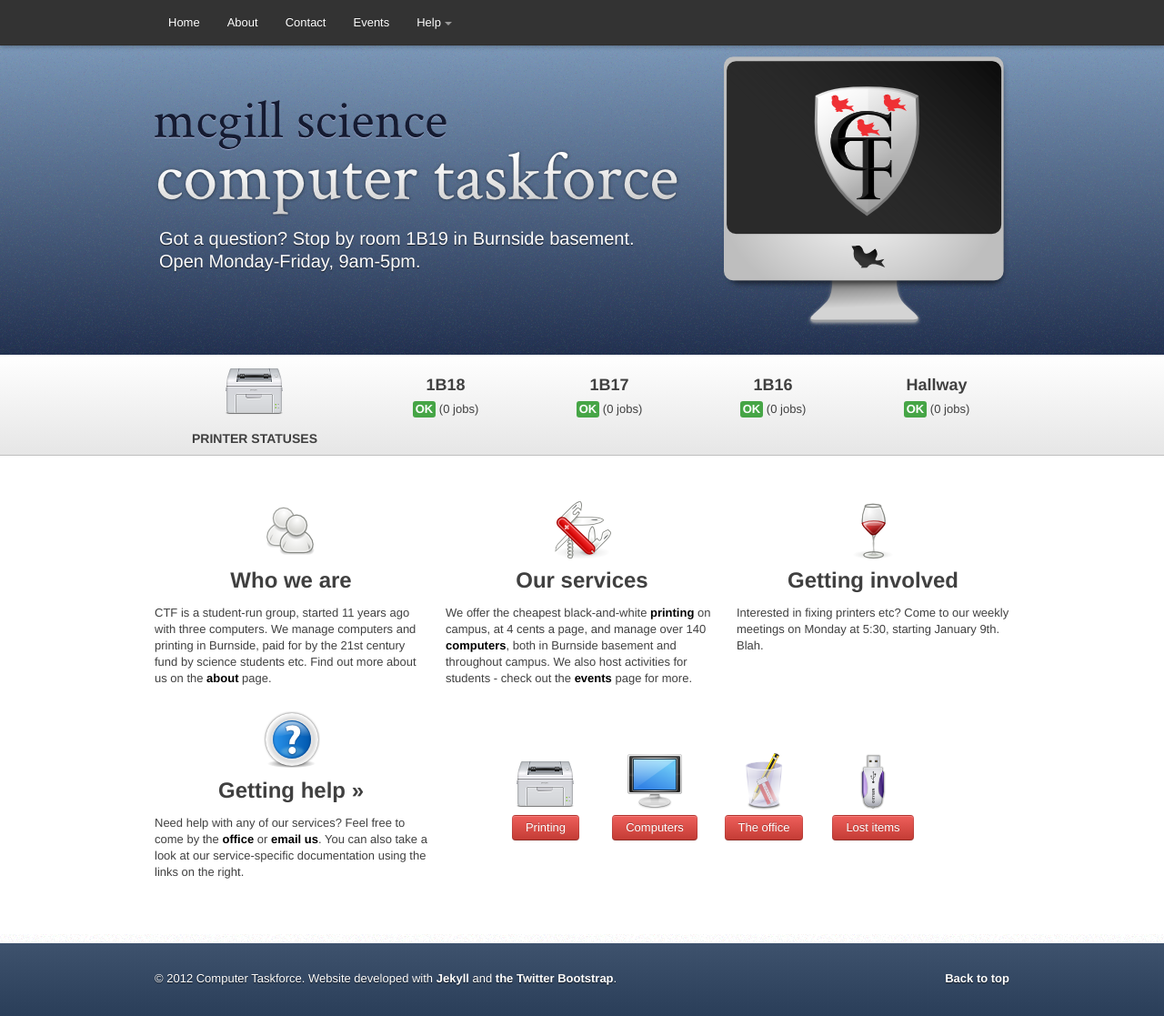
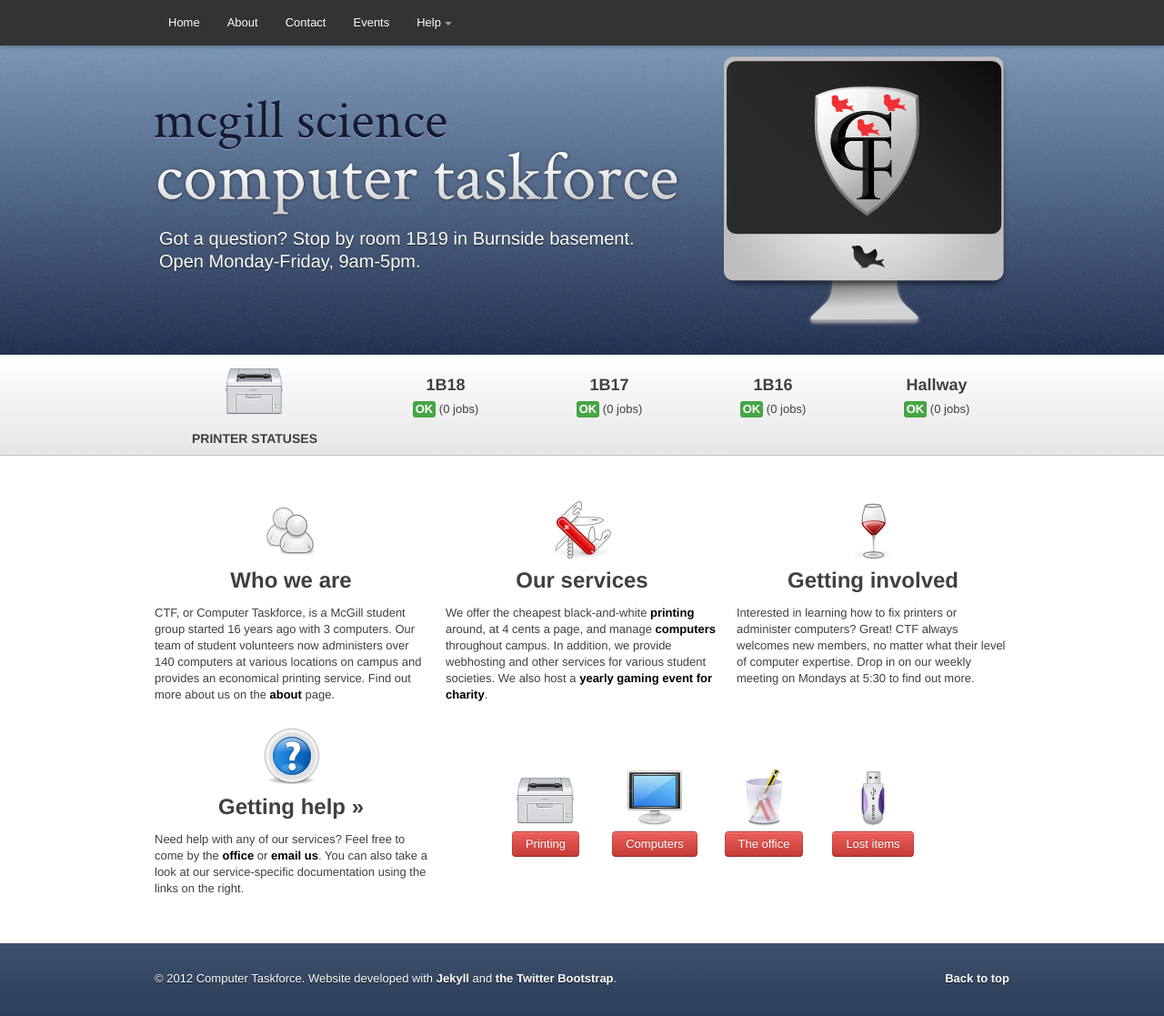
Before and after one commit to ctf/taskforce.sus.mcgill.ca, a Jekyll site: the page built from index.md, in a window 1280 px wide and 1117 px high. Shown: the whole window at 91% size. Built offline with Jekyll 4.4.1, drawn with Linux system fonts in a browser that asks for light colours; Markdown is read by kramdown in place of the engine named in the settings.

Commit message:
Improve copywriting on index page

```diff
--- a/index.md
+++ b/index.md
@@ -9,10 +9,10 @@ help:
 related-sites:
 - SUS
 - McGill
-who-we-are: "CTF is a student-run group, started 11 years ago with three computers. We manage computers and printing in Burnside, paid for by the 21st century fund by science students etc. Find out more about us on the [about](about.html) page."
+who-we-are: "CTF, or Computer Taskforce, is a McGill student group started 16 years ago with 3 computers. Our team of student volunteers now administers over 140 computers at various locations on campus and provides an economical printing service. Find out more about us on the [about](about.html) page."
+our-services: "We offer the cheapest black-and-white [printing](printing.html) around, at 4 cents a page, and manage [computers](computers.html) throughout campus. In addition, we provide webhosting and other services for various student societies. We also host a [yearly gaming event for charity](events.html)."
+getting-involved: "Interested in learning how to fix printers or administer computers? Great! CTF always welcomes new members, no matter what their level of computer expertise. Drop in on our weekly meeting on MEETING_DAYs at MEETING_TIME to find out more."
 getting-help: "Need help with any of our services? Feel free to come by the [office](office.html) or [email us](contact.html). You can also take a look at our service-specific documentation using the links on the right."
-our-services: "We offer the cheapest black-and-white [printing](printing.html) on campus, at 4 cents a page, and manage over 140 [computers](computers.html), both in Burnside basement and throughout campus. We also host activities for students - check out the [events](events.html) page for more."
-getting-involved: "Interested in fixing printers etc? Come to our weekly meetings on MEETING_DAY at MEETING_TIME, starting January 9th. Blah."
 ---
 
 Got a question? Stop by room 1B19 in Burnside basement. Open Monday-Friday, 9am-5pm.
```
